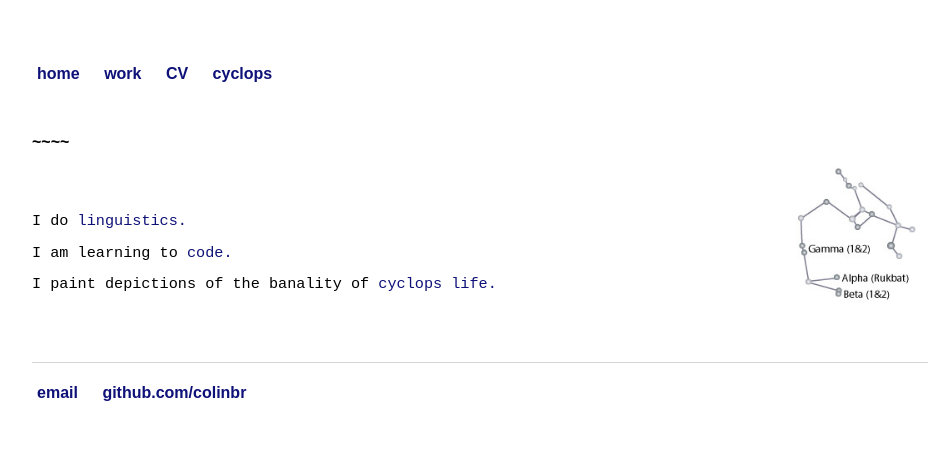
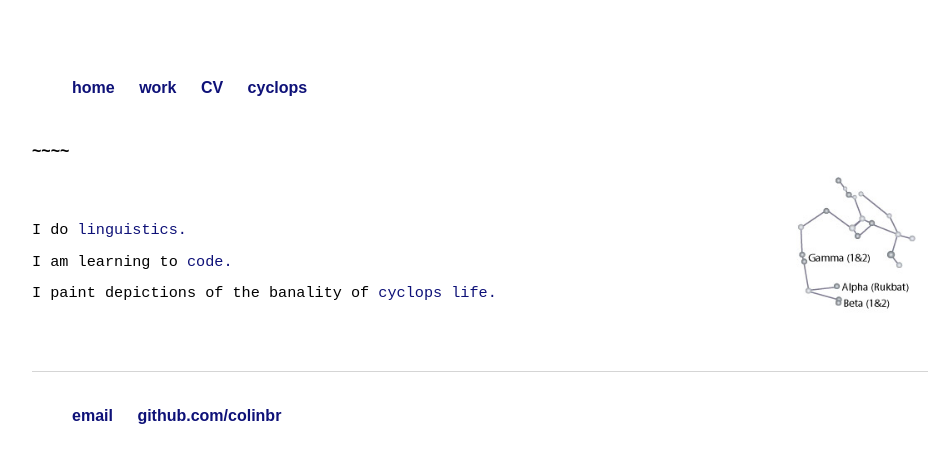
Before and after one commit to colinbr/OLD-colinbr.github.io, a Jekyll site: the page built from index.html, in a window 1280 px wide. Shown: the top 463 px of the page, without its empty margins (160-1107 px from the left). Built offline with Jekyll 4.4.1, drawn with Linux system fonts in a browser that asks for light colours; some web fonts are replaced.

Commit message:
Update main.css
changed footing

```diff
--- a/css/main.css
+++ b/css/main.css
@@ -4,7 +4,7 @@ body {
 }
 nav ul, footer ul {
     font-family: 'Montserrat', sans-serif;
-    padding: 5px;
+    padding-top: 19px;
     list-style: none;
     font-weight: bold;
 }
```
